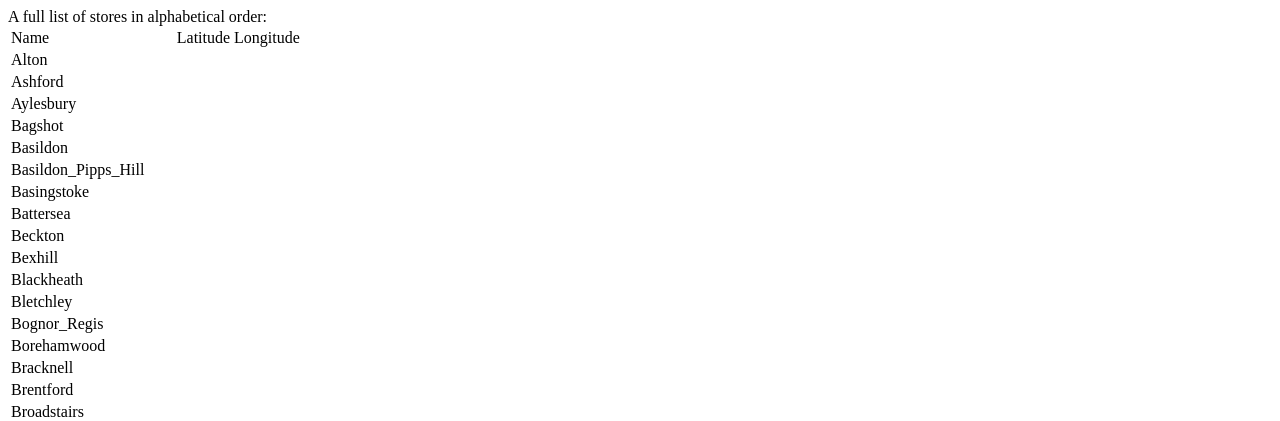
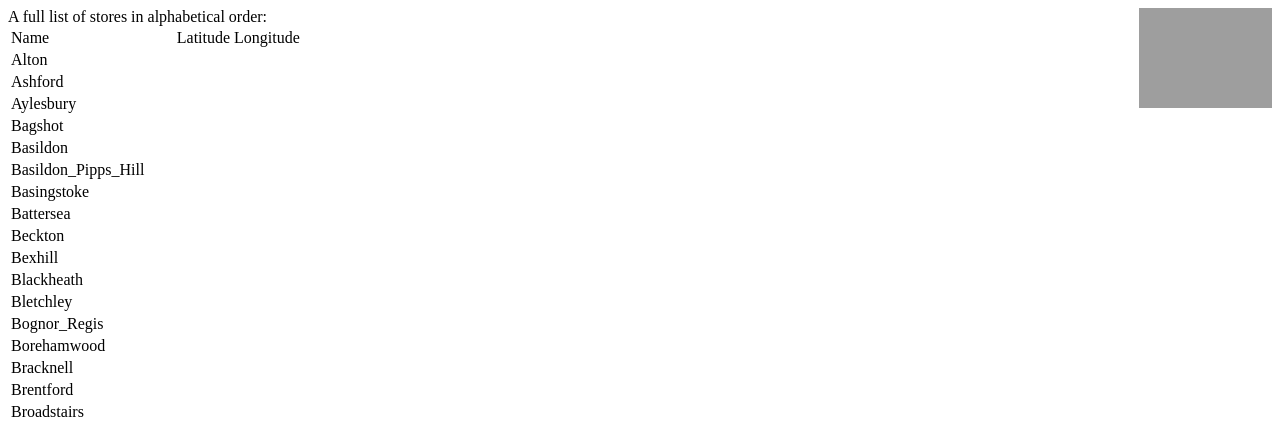
Before and after one commit to keberlin/Tails, a Flask app: page /stores in a window 1280 px wide. Shown: the top 421 px of the page. Run offline with Flask 2, Linux system fonts and the light colour scheme; parts of the project's set-up code (start-up, migrations or seed data) failed here and were passed over; grey boxes are pictures that could not be loaded.

Commit message:
Added favourite gif in top-right corner of rendered page.

```diff
--- a/templates/stores.html
+++ b/templates/stores.html
@@ -1,5 +1,8 @@
 <html>
 <body>
+<p align="right"></p>
+<img src="https://media.giphy.com/media/puLiS1J0vqHqE/giphy.gif" align="right" height="100px">
+<p>
 A full list of stores in alphabetical order:
 <table>
     <tr>
@@ -15,5 +18,6 @@ A full list of stores in alphabetical order:
         </tr>
     {% endfor %}
 </table>
+</p>
 </body>
 </html>
```
